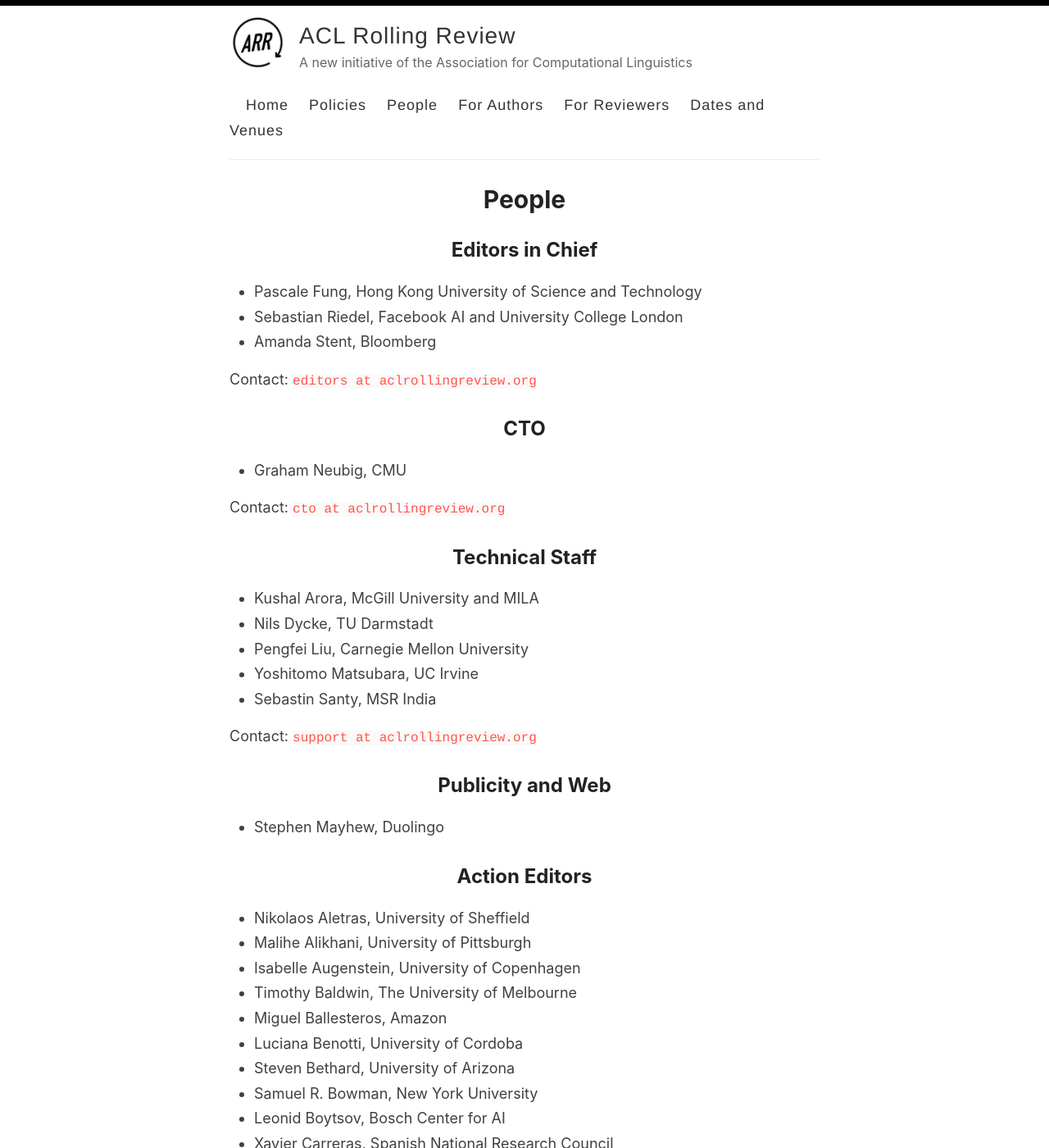
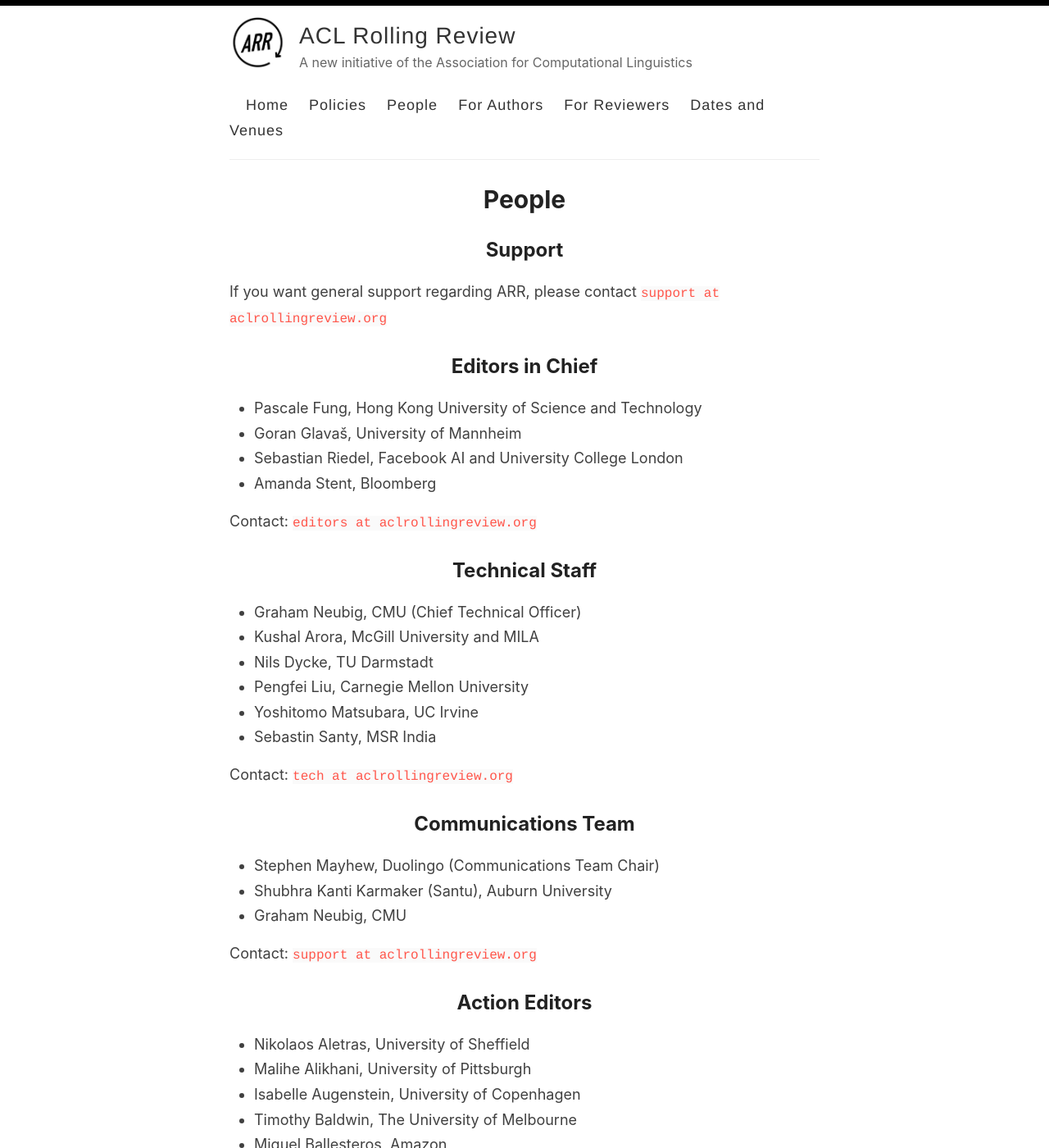
Before and after one commit to amitmerchant1990/reverie, a Jekyll site: the page built from people.md, in a window 1280 px wide and 1400 px high. Shown: the whole window at 82% size. Built offline with Jekyll 4.4.1, drawn with Linux system fonts in a browser that asks for light colours.

Commit message:
Updated people page

```diff
--- a/people.md
+++ b/people.md
@@ -4,34 +4,37 @@
 permalink: /about/people
 ---
 
+## Support
+
+If you want general support regarding ARR, please contact `support at aclrollingreview.org`
+
 ## Editors in Chief
 
 * Pascale Fung, Hong Kong University of Science and Technology
+* Goran Glavaš, University of Mannheim
 * Sebastian Riedel, Facebook AI and University College London
 * Amanda Stent, Bloomberg
 
 Contact: `editors at aclrollingreview.org`
 
-## CTO
-
-* Graham Neubig, CMU
-
-Contact: `cto at aclrollingreview.org`
-
 ## Technical Staff
 
+* Graham Neubig, CMU (Chief Technical Officer)
 * Kushal Arora, McGill University and MILA
 * Nils Dycke, TU Darmstadt
 * Pengfei Liu, Carnegie Mellon University
 * Yoshitomo Matsubara, UC Irvine
 * Sebastin Santy, MSR India
 
+Contact: `tech at aclrollingreview.org`
+
+## Communications Team
+
+* Stephen Mayhew, Duolingo (Communications Team Chair)
+* Shubhra Kanti Karmaker (Santu), Auburn University
+* Graham Neubig, CMU
 
 Contact: `support at aclrollingreview.org`
-
-## Publicity and Web
-
-* Stephen Mayhew, Duolingo
 
 ## Action Editors
 
```
